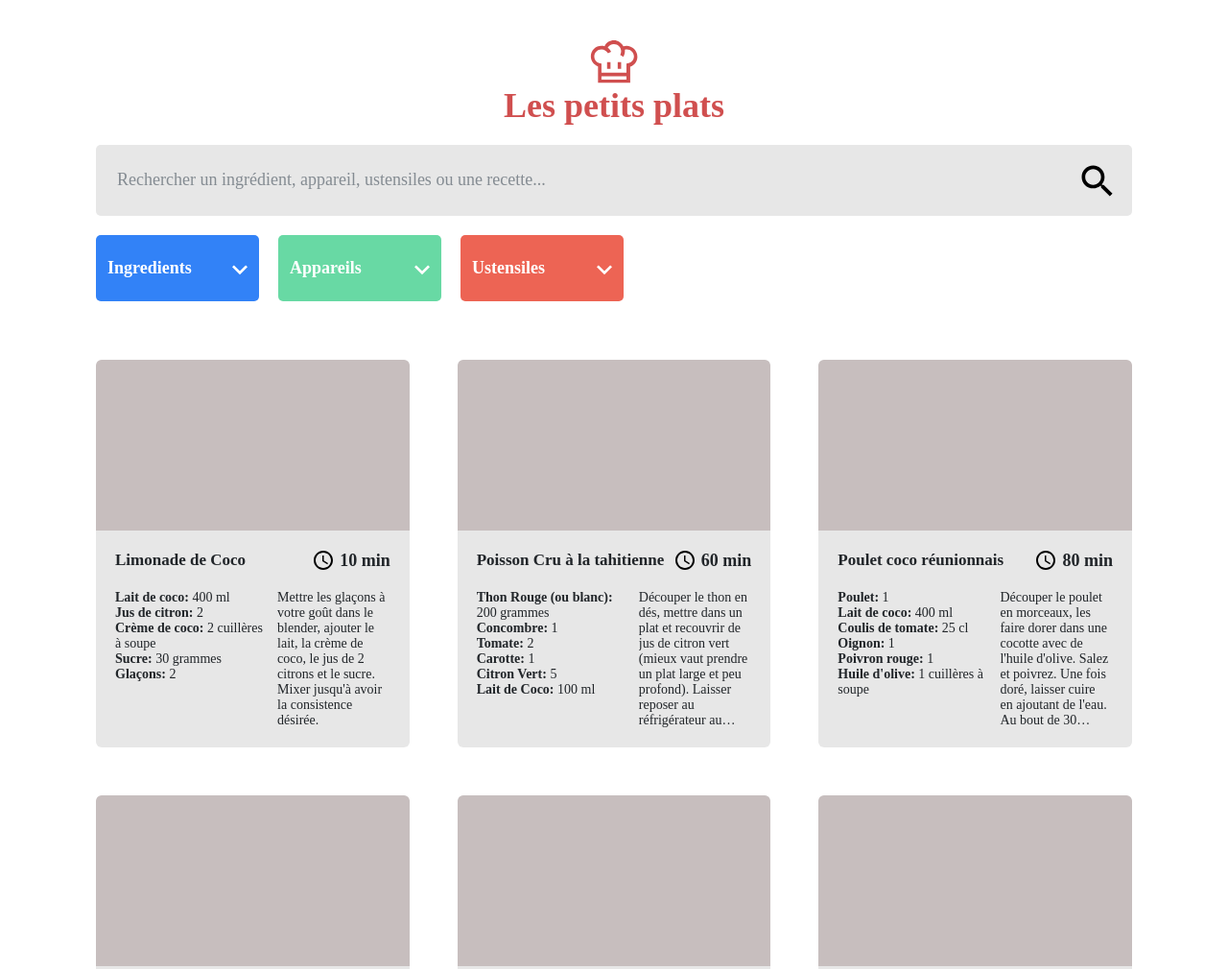
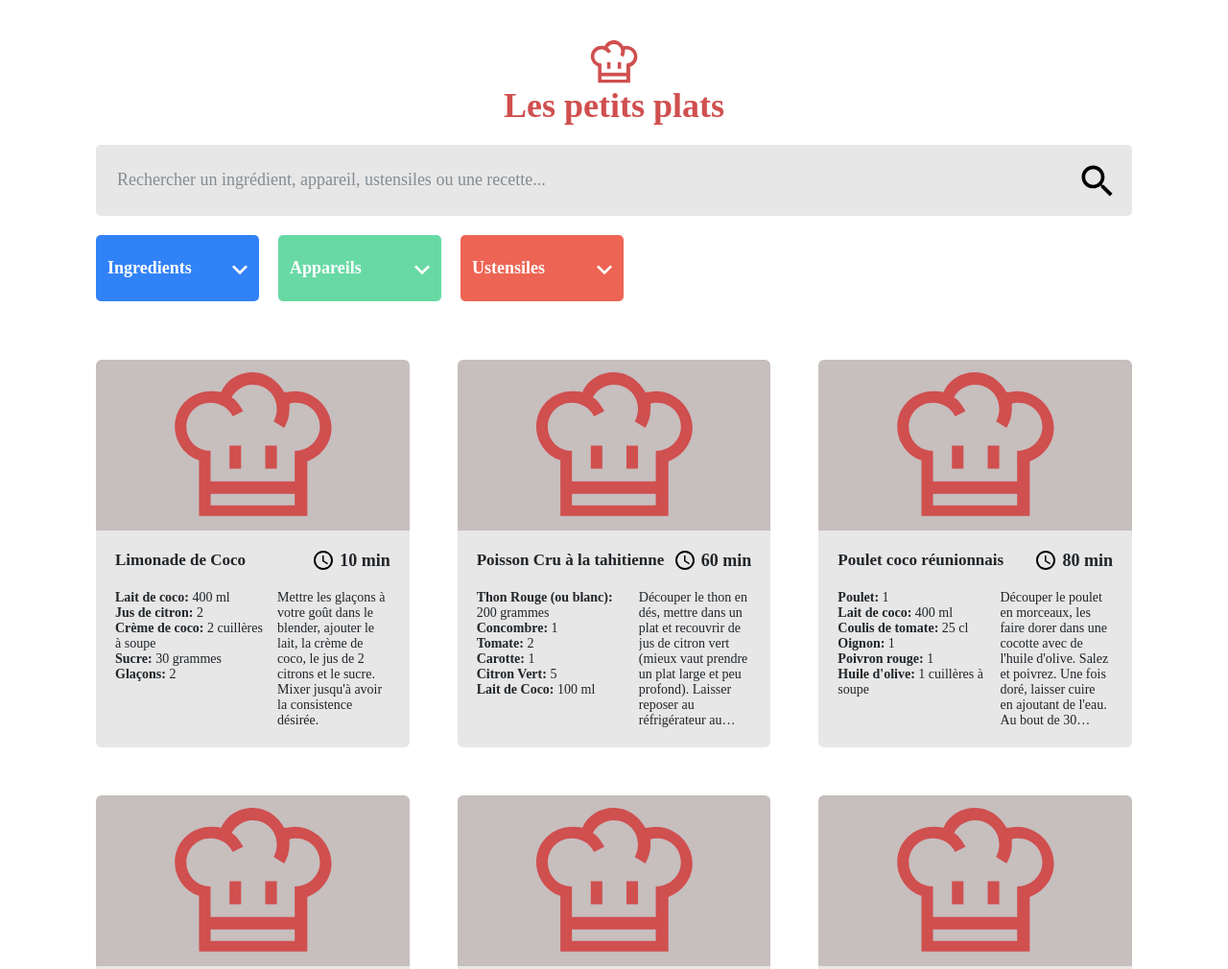
Before and after one commit to jojoner16/Les-petits-plats, a plain HTML site: page index.html in a window 1280 px wide. Shown: the top 1010 px of the page at 96% size. Drawn offline with nearby package versions, Linux system fonts and the light colour scheme.

Commit message:
essais et ajout d'une image sur les cartes recettes

```diff
--- a/css/styles.css
+++ b/css/styles.css
@@ -207,8 +207,13 @@ main {
 }
 .grid .card-img-top {
     height: 178px;
-    object-fit: cover;
+    /* object-fit: cover; */
     background: #C7BEBE;
+}
+img.card-img-top  {
+    width: 100%;
+    padding-top: 4%;
+    padding-bottom: 4%;
 }
 .grid .card {
     overflow: hidden;
--- a/js/script.js
+++ b/js/script.js
@@ -30,9 +30,16 @@ function createCard(recipe) {
     const card = document.createElement("article");
         card.classList.add("card");
 
-    const placeholder = document.createElement("div")
-        placeholder.classList.add("card-img-top");
-        card.appendChild(placeholder);
+               // recettes avec images
+    const cardImg = document.createElement("img");
+        cardImg.classList.add("card-img-top");
+        cardImg.src = "assets/icons/logoIcon.svg";
+        cardImg.alt = "logo";
+        card.appendChild(cardImg);
+
+    // const placeholder = document.createElement("div")
+    //     placeholder.classList.add("card-img-top");
+    //     card.appendChild(placeholder);
 
     const cardBody = document.createElement("div");
         cardBody.classList.add("card-body");
```
